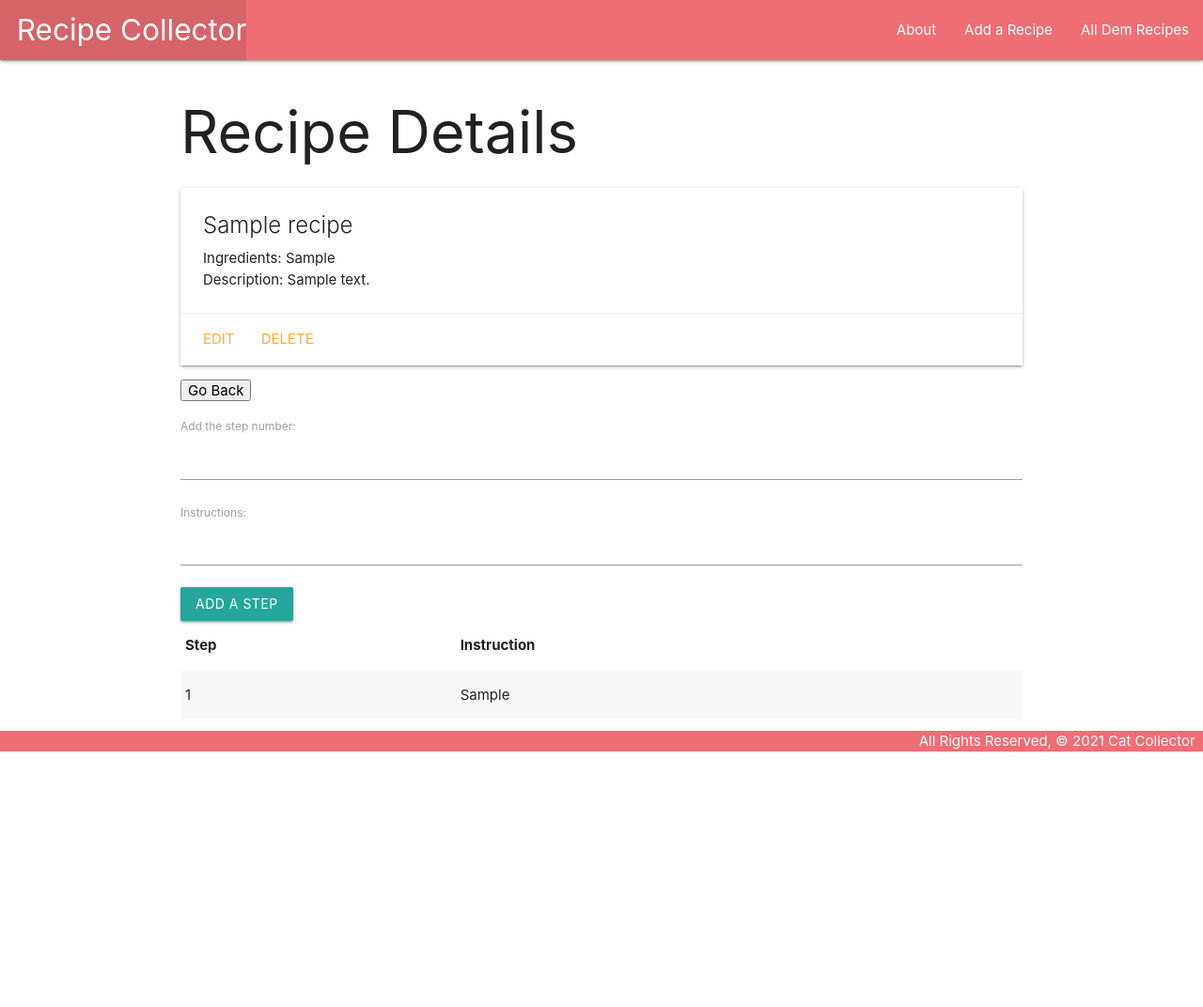
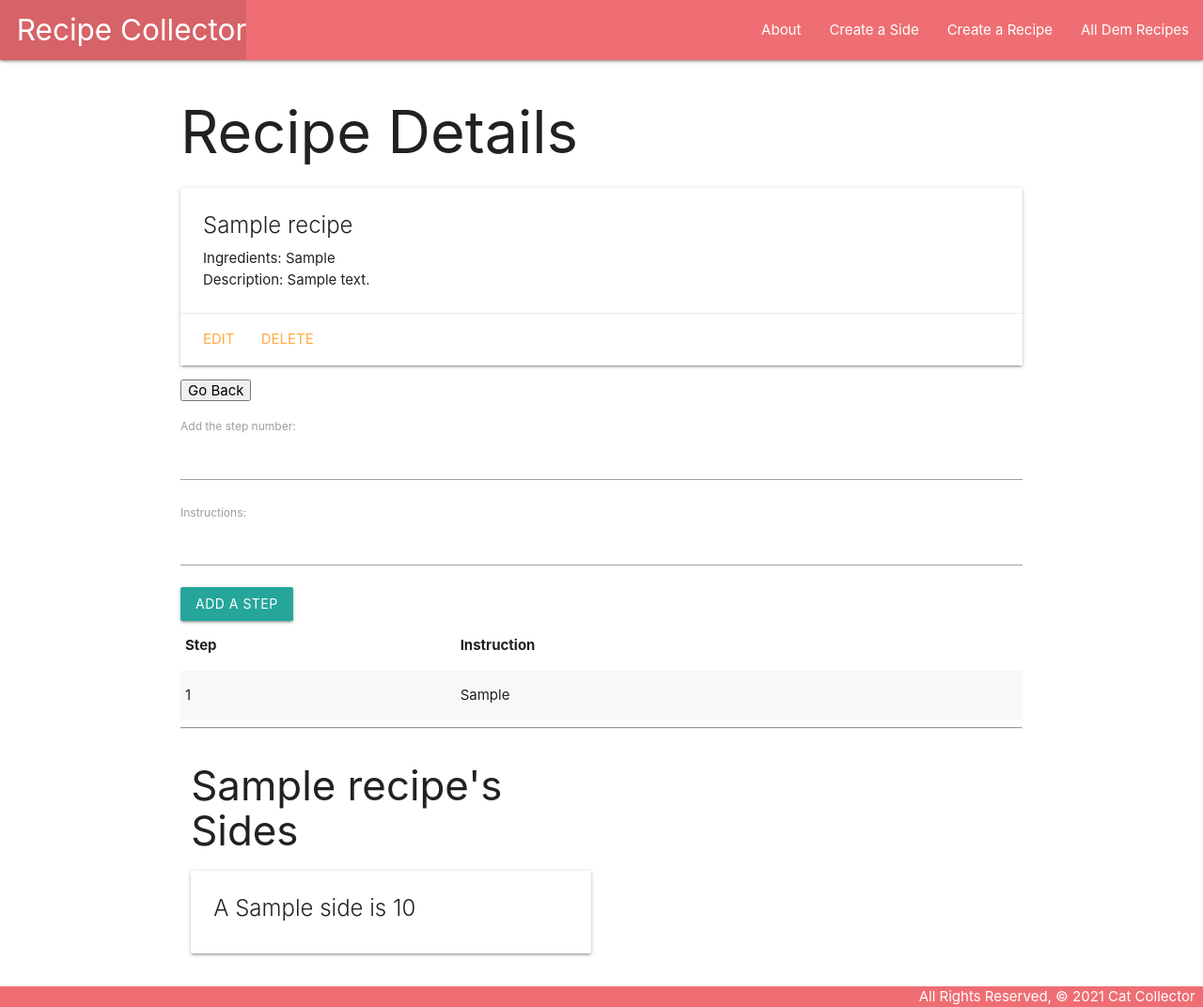
Before and after one commit to FrugalCarrot7/recipecollector, a Django app: page /recipes/1/ in a window 1280 px wide. Shown: the whole page at 94% size. Before the commit the page ends 800 px from the top, so only its background shows below. Run offline with Django 4.2, Linux system fonts and the light colour scheme; tables that the repository leaves empty hold one stand-in row (values such as "Sample post").

Commit message:
adds create a side

```diff
--- a/main_app/templates/base.html
+++ b/main_app/templates/base.html
@@ -18,7 +18,8 @@
         </ul>
         <ul class="right">
           <li><a href="/about">About</a></li>
-          <li><a href="{% url 'recipes_create' %}">Add a Recipe</a></li>
+          <li><a href="{% url 'sides_create' %}">Create a Side</a></li>
+          <li><a href="{% url 'recipes_create' %}">Create a Recipe</a></li>
           <li><a href="/recipes">All Dem Recipes</a></li>
         </ul>
       </div>
--- a/main_app/templates/recipes/detail.html
+++ b/main_app/templates/recipes/detail.html
@@ -37,4 +37,22 @@
     </tbody>
   </table>
 </div>
+<hr>
+<div class="row">
+  <div class="col s6">
+    <h3>{{ recipe.name }}'s Sides</h3>
+    {% if recipe.sides.count %}
+      {% for side in recipe.sides.all %}
+        <div class="card">
+          <div class="card-content">
+            <span class="card-title">
+              A {{ side.name }} is {{ side.price }}
+            </span>
+          </div>
+        </div>
+      {% endfor %}
+    {% else %}
+      <h5>No Sides. You just might starve</h5>
+    {% endif %}
+  </div>
 {% endblock %}
--- a/main_app/views.py
+++ b/main_app/views.py
@@ -52,6 +52,7 @@ class SideDetail(DetailView):
 class SideCreate(CreateView):
   model = Side
   fields = '__all__'
+  success_url = '/recipes/'
 
 class SideUpdate(UpdateView):
   model = Side
```
Also changed, not shown: main_app/templates/main_app/side_form.html (added, +19 -0 lines).
